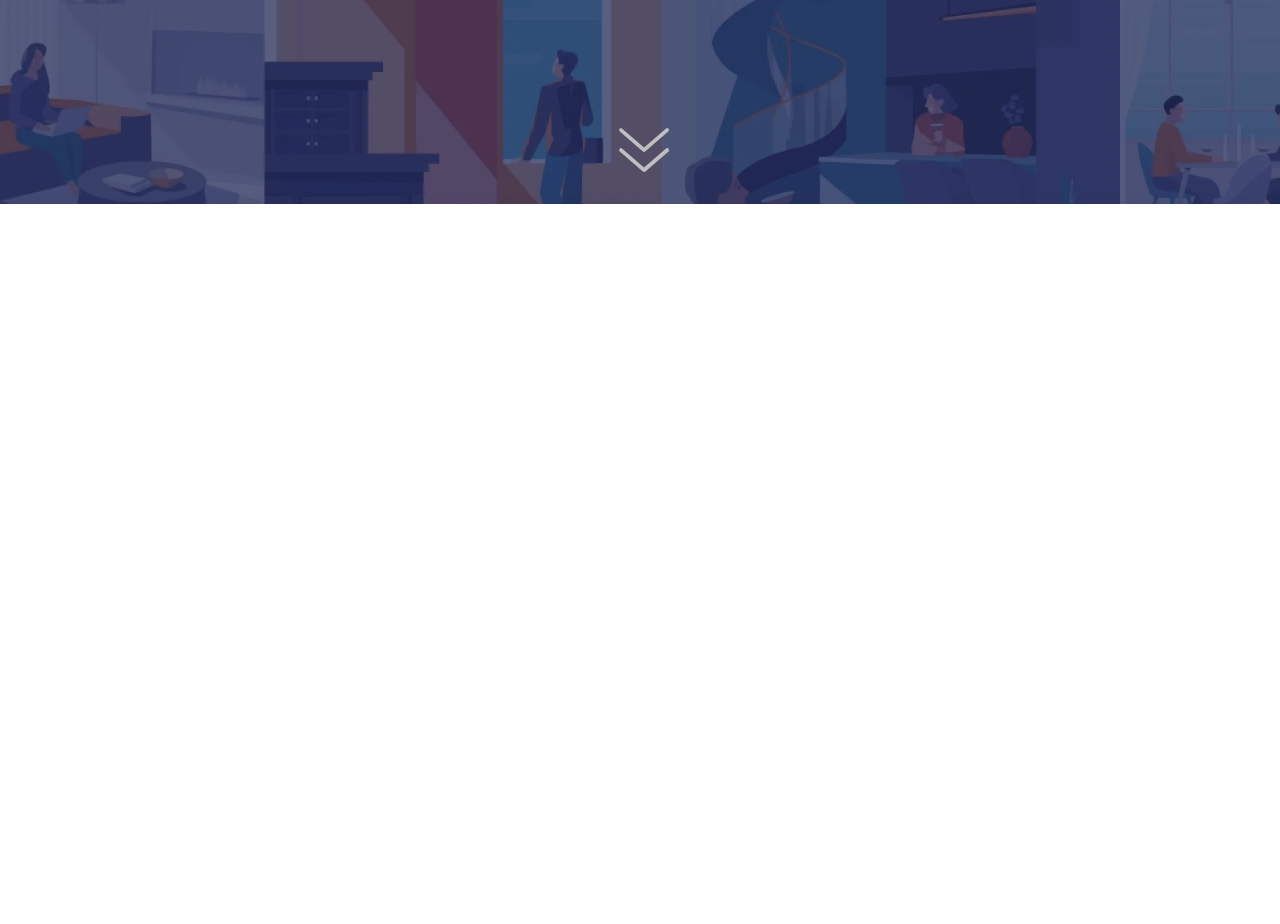
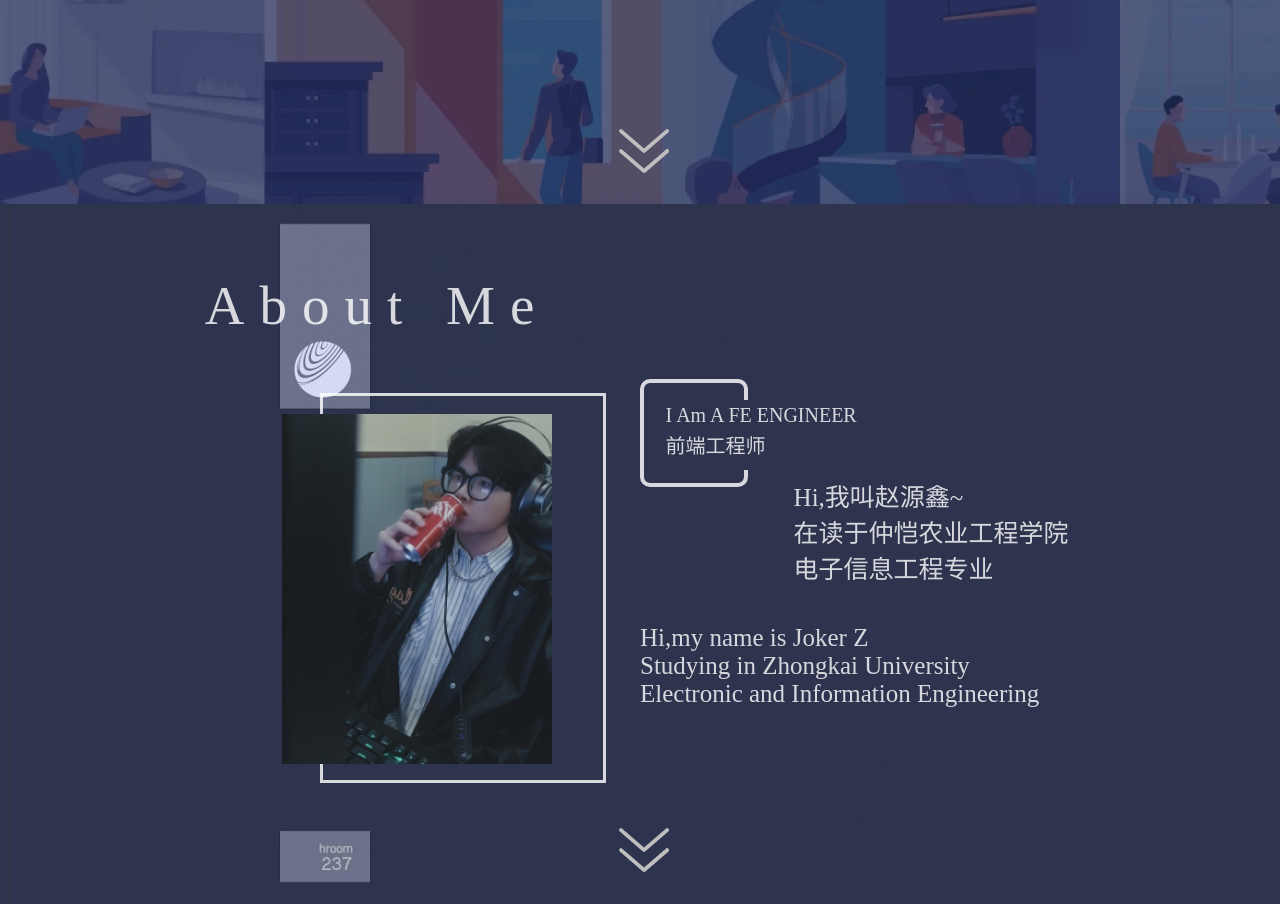
Before and after one commit to zyx0203/zyx0203.github.io, a plain HTML site: page index.html in a window 1280 px wide. Shown: the part 466-1390 px from the top of the page. Before the commit the page ends 800 px from the top, so only its background shows below. Drawn offline with Linux system fonts and the light colour scheme.

Commit message:
finish message

```diff
--- a/index.html
+++ b/index.html
@@ -2,7 +2,7 @@
  * @Author: zyx 13415143367@163.com
  * @Date: 2022-12-17 20:19:30
  * @LastEditors: zyx 13415143367@163.com
- * @LastEditTime: 2022-12-17 23:04:49
+ * @LastEditTime: 2022-12-18 14:18:43
  * @FilePath: \vscode file\personal\index.html
  * @Description: 这是默认设置,请设置`customMade`, 打开koroFileHeader查看配置 进行设置: https://github.com/OBKoro1/koro1FileHeader/wiki/%E9%85%8D%E7%BD%AE
 -->
@@ -14,6 +14,7 @@
     <meta name="viewport" content="width=device-width, initial-scale=1.0">
     <title>Document</title>
     <link rel="stylesheet" href="personal.css">
+    <script src="./pasonal.js"></script>
 </head>
 <body>
     <header>
@@ -28,7 +29,7 @@
         <div class="headerspan">
         <span>在这个时代，根本就没有怀才不遇</span>
         <span>想要成功便做好你自己</span>
-        <span></span>
+        <span>Welcome To My Website</span>
         </div>
     </header>
     <aside>
@@ -39,7 +40,31 @@
             <li></li>
         </ul>
     </aside>
-    <section></section>
+    <section>
+        <div class="back">
+            <div class="about">About Me</div>
+            <div class="my"></div>
+            <div class="myborder"></div>
+            <div class="aboutborder"></div>
+            <div class="backspan">
+                <span>I Am A FE ENGINEER</span>
+                <span>前端工程师</span>
+            </div>
+            <div class="message">
+                <span>Hi,我叫赵源鑫~</span>
+                <span>在读于仲恺农业工程学院</span>
+                <span>电子信息工程专业</span>
+            </div>
+            <div class="enmessage">
+                <span>Hi,my name is Joker Z</span>
+                <span>Studying in Zhongkai University</span>
+                <span>Electronic and Information Engineering </span>
+            </div>
+        </div>
+        <div class="down">
+            <img src="./double-down-arrow.png">
+        </div>
+    </section>
     <article></article>
     <footer></footer>
 </body>
--- a/personal.css
+++ b/personal.css
@@ -10,7 +10,6 @@ header{
     position: relative;
     height: 670px;
     width: auto;
-    background-color: aqua;
     background-image: url(./home.png);
     background-size: cover;
     background-position: center;
@@ -54,15 +53,112 @@ header>ul>li{
 .headerspan>span:nth-child(3){
     display: block;
     position: absolute;
-    top:70%;
-    left:32%;
+    top:25%;
+    left:26%;
+    font-size: 35px;
 }
 .down{
     position: absolute;
     bottom: 3%;
     left: 48%;
+    animation: updown ease-in 0.6s infinite alternate;
 }
 .down>img{
     height: 30%;
     width: 30%;
 }
+@keyframes updown{
+    from{
+        bottom: 3%;
+    }
+    to{
+        bottom: 2%;
+    }
+}
+section{
+    position: relative;
+    height: 700px;
+    background-color: #2e344e;
+}
+.back{
+    height: 700px;
+    width: 1280px;
+    background-image: url(./about.png);
+    background-position: center;
+    background-size: cover;
+}
+.about{
+    font-size: 55px;
+    color: rgba(255, 255, 255, 0.811);
+    position: absolute;
+    left: 16%;
+    top:10%;
+    letter-spacing: 15px;
+}
+.my{
+    height: 350px;
+    width: 270px;
+    background-image: url(./my.jpg);
+    background-position: center;
+    background-size: cover;
+    position: absolute;
+    top:30%;
+    left: 22%;
+    z-index: 99;
+}
+.myborder{
+    height: 384px;
+    width: 280px;
+    position: absolute;
+    border: 3px solid rgba(255, 255, 255, 0.811);
+    left: 25%;
+    top: 27%;
+}
+.aboutborder{
+    height: 100px;
+    width: 100px;
+    position: absolute;
+    border: 4px solid rgba(255, 255, 255, 0.811);
+    border-radius: 10px;
+    top:25%;
+    left: 50%;
+}
+.backspan{
+    position: absolute;
+    left: 52%;
+    top: 28%;
+    height: 70px;
+    font-size: 20px;
+    color: rgba(255, 255, 255, 0.811);
+    background-color: #2e344e;
+}
+.backspan>span:first-child{
+    display: block;
+    height:30px;
+    line-height: 30px;
+    text-align: end;
+}
+.message{
+    height: 300px;
+    width: auto;
+    position: absolute;
+    left: 62%;
+    top: 39%;
+    font-size: 25px;
+    color: rgba(255, 255, 255, 0.811);
+}
+.message>span{
+    display: block;
+}
+.enmessage{
+    height: 300px;
+    width: auto;
+    position: absolute;
+    left: 50%;
+    top: 60%;
+    font-size: 25px;
+    color: rgba(255, 255, 255, 0.811);
+}
+.enmessage>span{
+    display: block;
+}
```
Also changed, not shown: about.png (added), my.jpg (added), pasonal.js (added).
